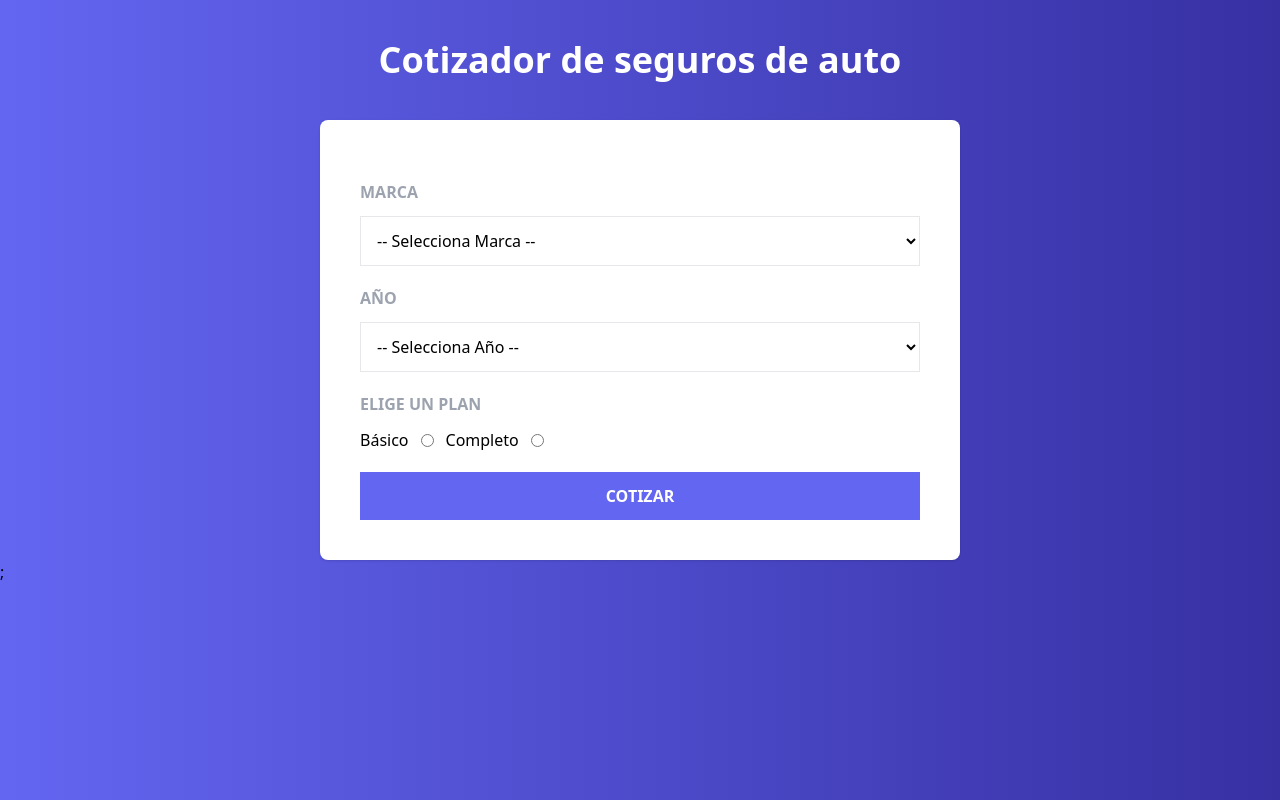
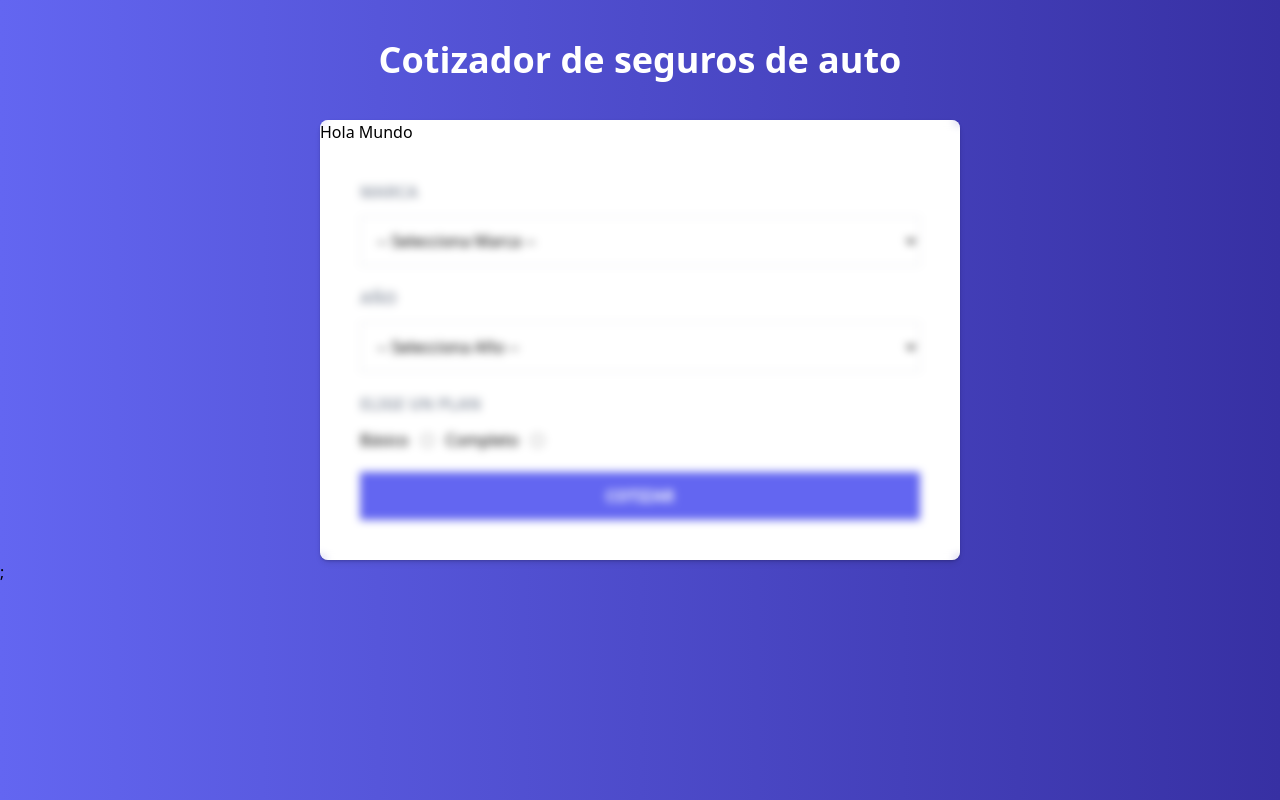
Before and after one commit to JeanBayer/cotizador_react_curso, a React (Vite) app: page / in a window 1280 px wide. Built offline with nearby package versions, Linux system fonts and the light colour scheme.

Commit message:
feat: add modal

```diff
--- a/src/components/AppSeguro.jsx
+++ b/src/components/AppSeguro.jsx
@@ -2,6 +2,7 @@ import Formulario from "./Formulario";
 import Spinner from "./Spinner";
 import Resultado from "./Resultado";
 import useCotizador from "../hooks/useCotizador";
+import Modal from "./Modal";
 
 const AppSeguro = () => {
   const { cargando } = useCotizador();
@@ -12,9 +13,10 @@ const AppSeguro = () => {
           Cotizador de seguros de auto
         </h1>
       </header>
-      <main className="bg-white md:w-2/3 lg:w-2/4 mx-auto shadow rounded-lg p-10">
+      <main className="bg-white md:w-2/3 lg:w-2/4 mx-auto shadow rounded-lg p-10 relative">
         <Formulario />
         {cargando ? <Spinner /> : <Resultado />}
+        <Modal />
       </main>
     </>
   );
--- a/src/components/Formulario.jsx
+++ b/src/components/Formulario.jsx
@@ -21,7 +21,7 @@ const Formulario = () => {
   };
 
   return (
-    <>
+    <Fragment>
       {error && <Error />}
       <form onSubmit={handleSubmit}>
         <div className="my-5">
@@ -84,7 +84,7 @@ const Formulario = () => {
           value="Cotizar"
         />
       </form>
-    </>
+    </Fragment>
   );
 };
 
--- /dev/null
+++ b/src/components/Modal.jsx
@@ -0,0 +1,10 @@
+
+const Modal = () => {
+  return (
+    <div className="w-full h-full absolute left-0 top-0 bg-opacity-25 shadow-md backdrop-blur-sm rounded-lg border-white z-10">
+      <p> Hola Mundo</p>
+    </div>
+  );
+};
+
+export default Modal;
```
